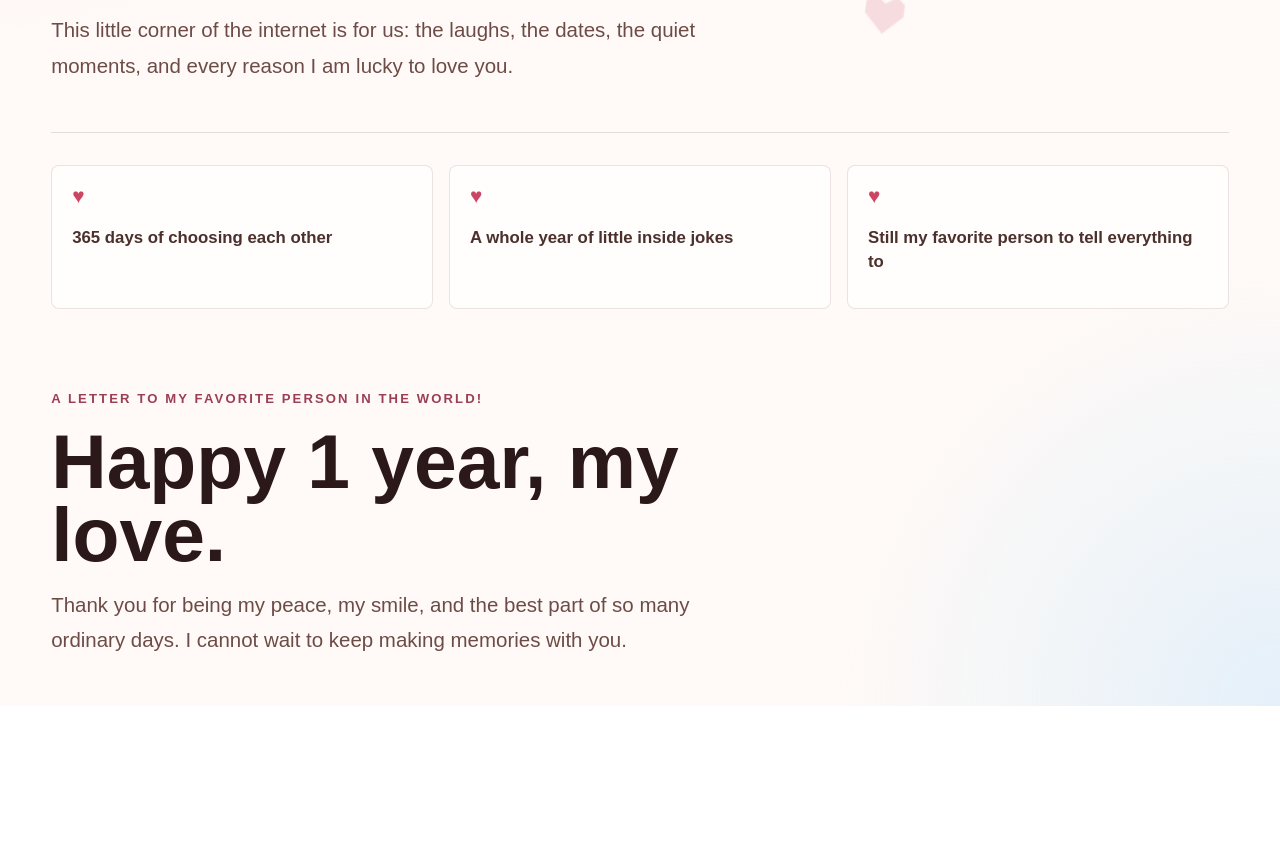
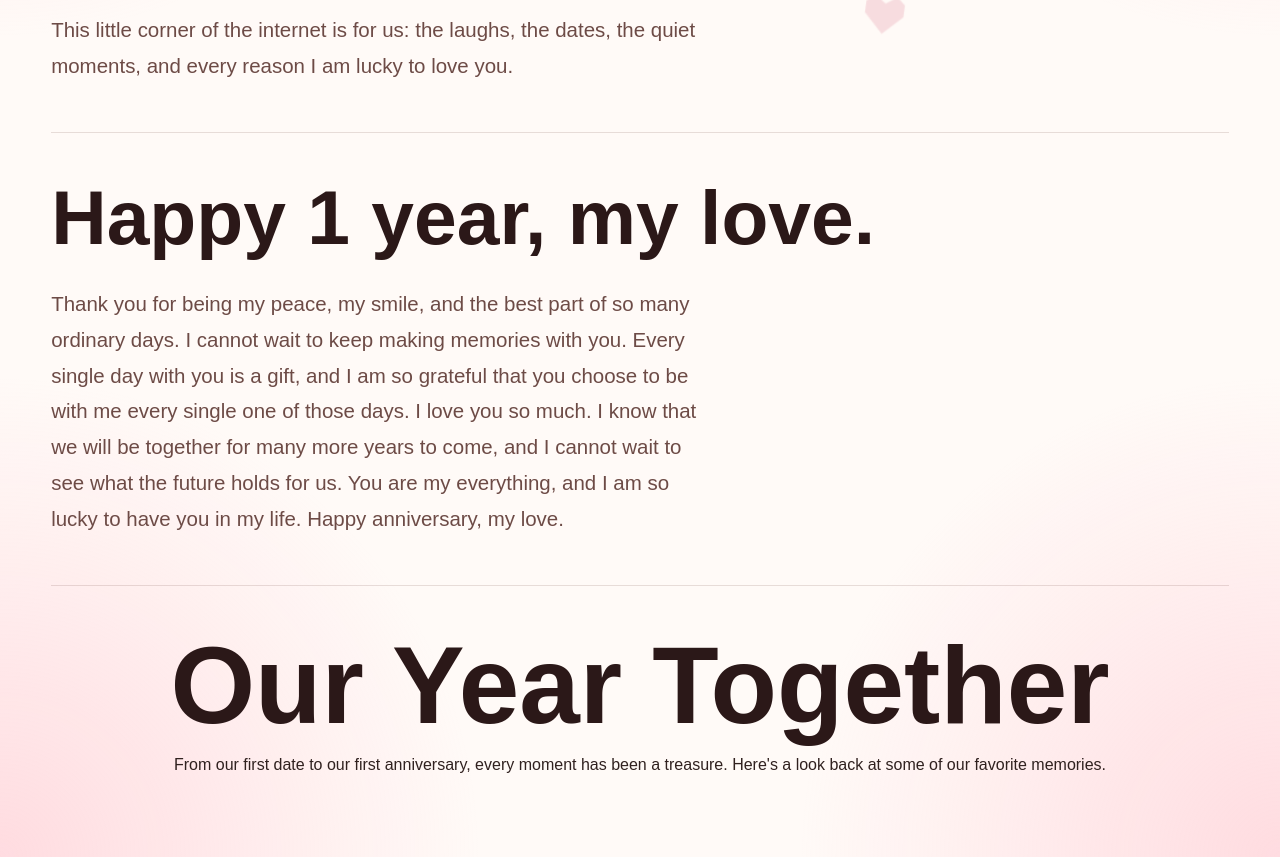
Before and after one commit to AnthonyChanng/Anniversary, a Next.js app: page / in a window 1280 px wide. Shown: the part 443-1300 px from the top of the page. Before the commit the page ends 1149 px from the top, so only its background shows below. Built offline with nearby package versions, Linux system fonts and the light colour scheme.

Commit message:
your message

```diff
--- a/src/app/memories/page.tsx
+++ /dev/null
@@ -1,18 +0,0 @@
-import Link from "next/link";
-
-export default function MemoriesPage() {
-  return (
-    <main className="simple-page">
-      <p className="anniversary-kicker">Memories</p>
-      <h1>A place for all the moments you want to save.</h1>
-      <p>
-        This is an example route at <strong>/memories</strong>. To add another
-        page, create a new folder inside <strong>src/app</strong> and put a
-        <strong> page.tsx</strong> file in it.
-      </p>
-      <Link href="/" className="secondary-link">
-        Back home
-      </Link>
-    </main>
-  );
-}
--- a/src/home/Home.css
+++ b/src/home/Home.css
@@ -2,7 +2,9 @@
   min-height: 100%;
   background:
     radial-gradient(circle at top left, rgba(255, 183, 197, 0.45), transparent 30rem),
-    radial-gradient(circle at bottom right, rgba(178, 221, 255, 0.35), transparent 28rem),
+    radial-gradient(circle at top right, rgba(255, 183, 197, 0.45), transparent 30rem),
+    radial-gradient(circle at bottom right, rgba(255, 183, 197, 0.45), transparent 30rem),
+    radial-gradient(circle at bottom left, rgba(255, 183, 197, 0.45), transparent 30rem),
     #fffaf7;
   color: #30211f;
   padding: 2rem 4vw;
@@ -30,15 +32,18 @@
 }
 
 .anniversary-hero h1,
-.love-letter h2 {
+.love-letter h2, .timeline h2 {
   margin: 0;
-  max-width: 760px;
   color: #2b1818;
   font-family: var(--font-geist-sans), Arial, Helvetica, sans-serif;
   font-size: clamp(3rem, 9vw, 6.8rem);
-  font-weight: 900;
+  font-weight: 800;
   letter-spacing: 0;
   line-height: 0.95;
+}
+
+.anniversary-hero h1{
+  max-width: 800px;
 }
 
 .anniversary-note,
@@ -50,35 +55,6 @@
   line-height: 1.75;
 }
 
-.anniversary-actions {
-  display: flex;
-  flex-wrap: wrap;
-  gap: 0.8rem;
-  padding-top: 0.4rem;
-}
-
-.primary-link,
-.secondary-link {
-  display: inline-flex;
-  min-height: 3rem;
-  align-items: center;
-  justify-content: center;
-  border-radius: 999px;
-  padding: 0.85rem 1.2rem;
-  font-weight: 800;
-  text-decoration: none;
-}
-
-.primary-link {
-  background: #cc4663;
-  color: #fffaf7;
-}
-
-.secondary-link {
-  border: 1px solid rgba(109, 66, 58, 0.22);
-  background: rgba(255, 255, 255, 0.62);
-  color: #5a3330;
-}
 
 
 .anniversary-grid {
@@ -88,38 +64,22 @@
   padding: 2rem 0;
 }
 
-.memory-card {
-  min-height: 9rem;
-  border: 1px solid rgba(109, 66, 58, 0.14);
-  border-radius: 8px;
-  background: rgba(255, 255, 255, 0.72);
-  padding: 1.25rem;
-}
-
-.memory-card span {
-  display: inline-flex;
-  color: #cc4663;
-  font-size: 1.3rem;
-  line-height: 1;
-}
-
-.memory-card p {
-  margin: 1rem 0 0;
-  color: #4b302c;
-  font-size: 1.05rem;
-  font-weight: 750;
-  line-height: 1.45;
-}
-
 .love-letter {
   display: grid;
-  gap: 1rem;
-  max-width: 820px;
-  padding: 3rem 0 1rem;
+  gap: 2rem;
+  padding: 3rem 0;
+  border-bottom: 1px solid rgba(109, 66, 58, 0.16);
 }
 
 .love-letter h2 {
   font-size: clamp(2.3rem, 6vw, 4.8rem);
+}
+
+.love-letter p {
+  max-width: 650px;
+  color: #6d4b46;
+  font-size: clamp(1.05rem, 2vw, 1.28rem);
+  line-height: 1.75;
 }
 
 .floating-hearts {
@@ -173,6 +133,13 @@
   transform: scale(0.8);
 }
 
+.timeline {
+  display: grid;
+  gap: 1rem;
+  padding: 3rem 0;
+  justify-items: center;
+}
+
 @keyframes float-heart {
   0%,
   100% {
--- a/src/home/Home.js
+++ b/src/home/Home.js
@@ -1,10 +1,4 @@
 import Link from "next/link";
-
-const highlights = [
-  "365 days of choosing each other",
-  "A whole year of little inside jokes",
-  "Still my favorite person to tell everything to",
-];
 
 export default function Home() {
   return (
@@ -25,21 +19,24 @@ export default function Home() {
         </p>
       </section>
 
-      <section className="anniversary-grid" aria-label="Anniversary highlights">
-        {highlights.map((highlight) => (
-          <article className="memory-card" key={highlight}>
-            <span aria-hidden="true">♥</span>
-            <p>{highlight}</p>
-          </article>
-        ))}
-      </section>
-
       <section className="love-letter" id="letter">
-        <p className="anniversary-kicker">A letter to my favorite person in the world!</p>
         <h2>Happy 1 year, my love.</h2>
         <p>
           Thank you for being my peace, my smile, and the best part of so many
-          ordinary days. I cannot wait to keep making memories with you.
+          ordinary days. I cannot wait to keep making memories with you. Every
+           single day with you is a gift, and I am so grateful that you choose
+           to be with me every single one of those days. I love you so much. I know that
+           we will be together for many more years to come, and I cannot wait to see what the
+           future holds for us. You are my everything, and I am so lucky to have you in my life.
+            Happy anniversary, my love.
+        </p>
+      </section>
+
+      <section className="timeline">
+        <h2>Our Year Together</h2>
+        <p>
+          From our first date to our first anniversary, every moment has been a
+          treasure. Here's a look back at some of our favorite memories.
         </p>
       </section>
     </main>
```
